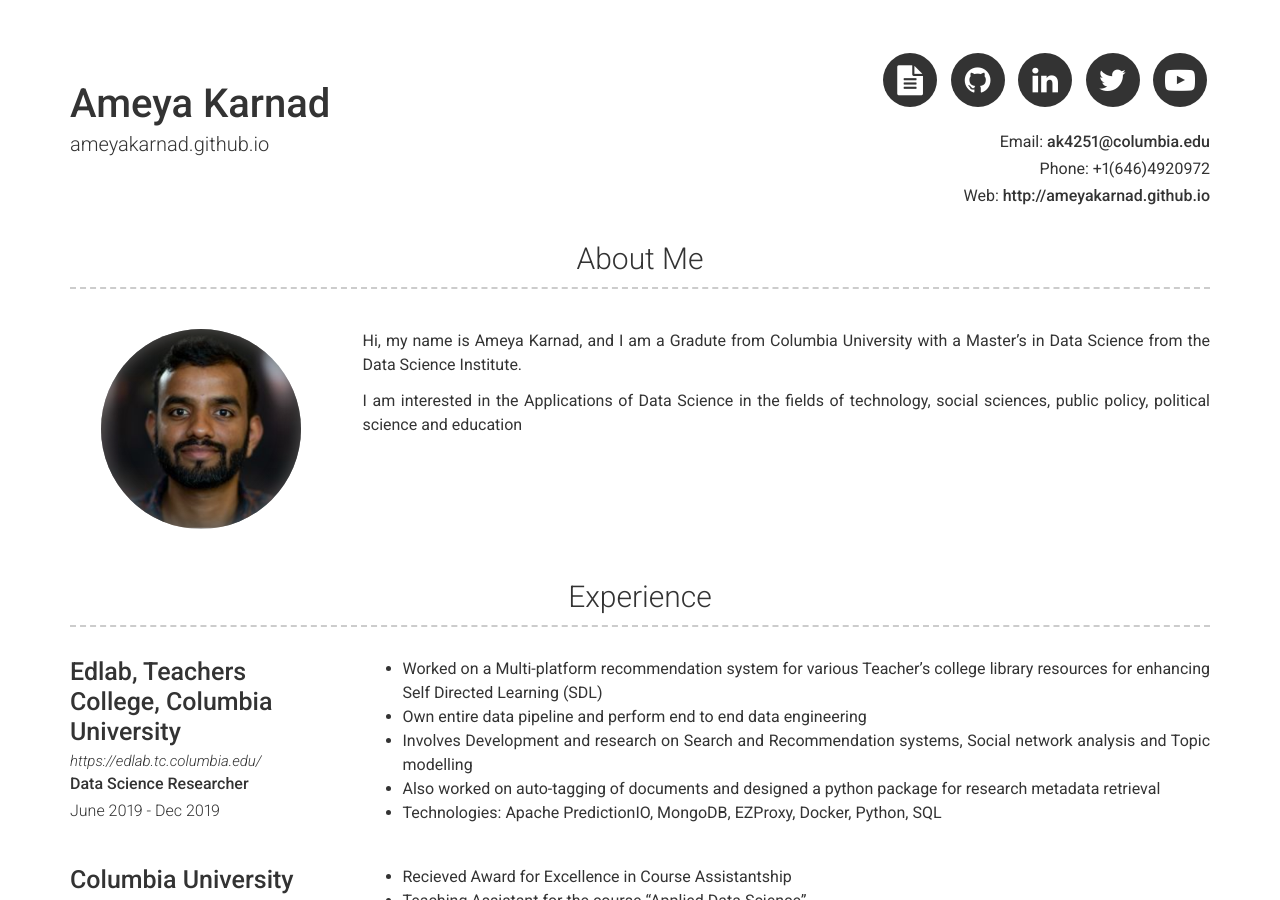
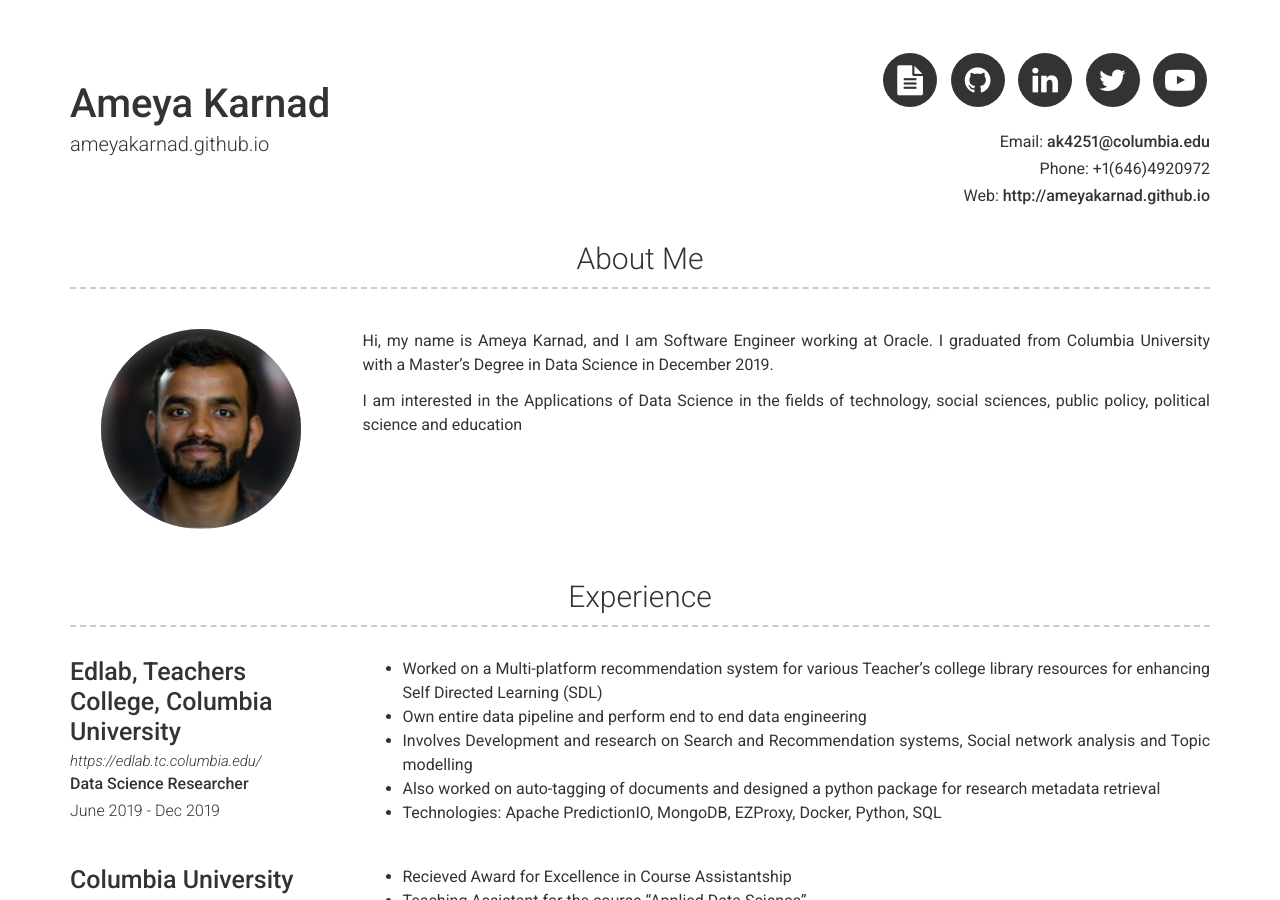
Before and after one commit to ameyakarnad/ameyakarnad.github.io, a Jekyll site: the page built from index.md, in a window 1280 px wide and 900 px high. Built offline with Jekyll 4.4.1, drawn with Linux system fonts in a browser that asks for light colours.

Commit message:
Update _config.yml

```diff
--- a/_config.yml
+++ b/_config.yml
@@ -18,7 +18,7 @@
 about_title: About Me
 about_profile_image: ameya.PNG
 about_content: | # this will include new lines to allow paragraphs
-  Hi, my name is Ameya Karnad, and I am a Gradute from Columbia University with a Master's in Data Science from the Data Science Institute.
+  Hi, my name is Ameya Karnad, and I am Software Engineer working at Oracle. I graduated from Columbia University with a Master's Degree in Data Science in December 2019.
 
   I am interested in the Applications of Data Science in the fields of technology, social sciences, public policy, political science and education
 
```
